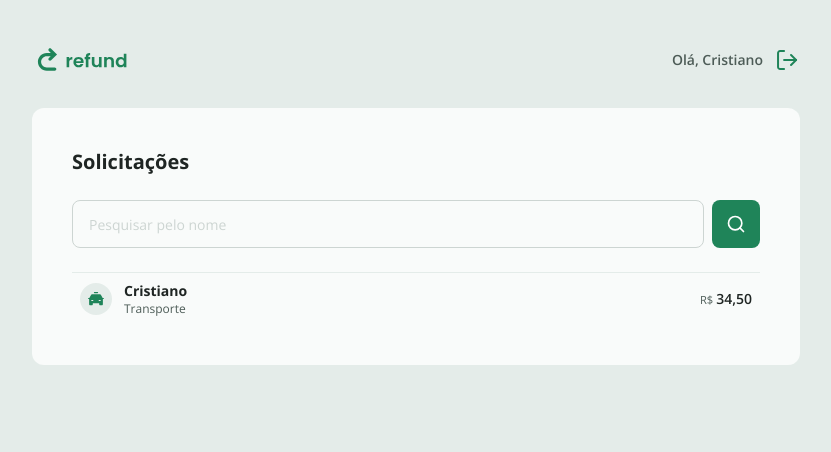
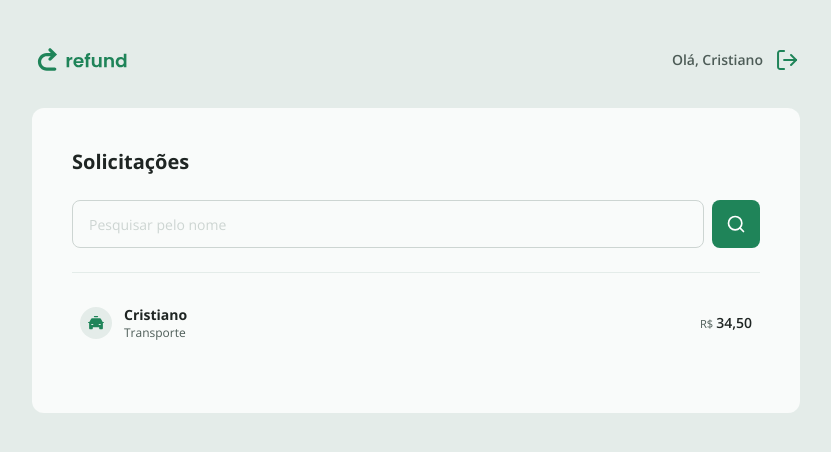
Before and after one commit to crisfeitosa/refund-2.0, a React (Vite) app in the folder web/: page / in a window 1280 px wide. Shown: the top 452 px of the page, without its empty margins (224-1055 px from the left). Built offline with nearby package versions, Linux system fonts and the light colour scheme.

Commit message:
Customizando Scroll

```diff
--- a/web/src/index.css
+++ b/web/src/index.css
@@ -22,3 +22,15 @@
   background-position: right 0.7rem top 50%;
   background-size: 1.25rem auto;
 }
+
+::-webkit-scrollbar {
+  width: 0.4rem;
+}
+
+::-webkit-scrollbar-thumb {
+  background-color: #e4ece9;
+}
+
+::-webkit-scrollbar-track {
+  background-color: transparent;
+}
--- a/web/src/pages/Dashboard.tsx
+++ b/web/src/pages/Dashboard.tsx
@@ -44,7 +44,7 @@
         </Button>
       </form>
 
-      <div>
+      <div className="my-6 flex flex-col gap-4 max-h-[342px] overflow-y-scroll">
         <RefundItem data={REFUND_EXAMPLE} />
       </div>
     </div>
```
